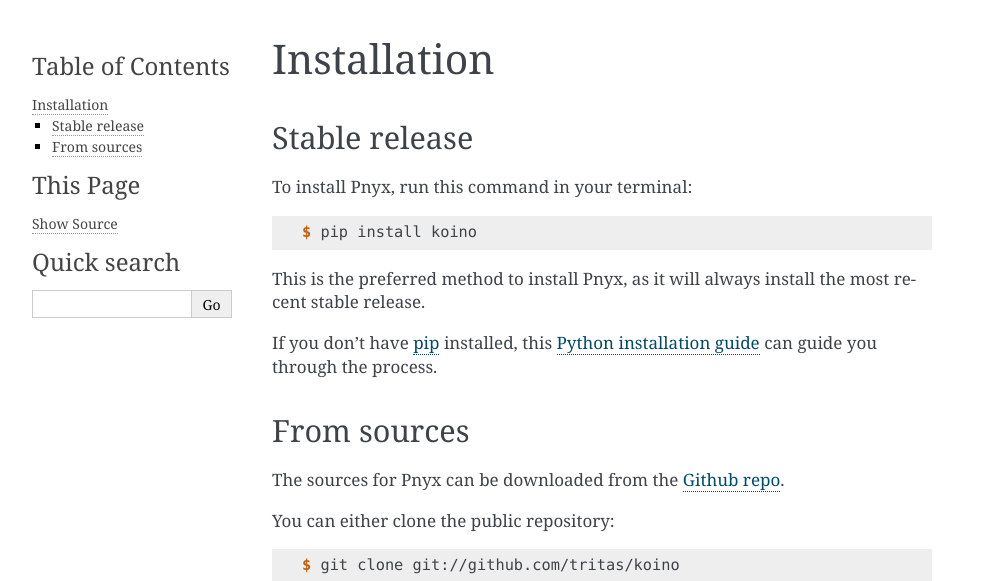
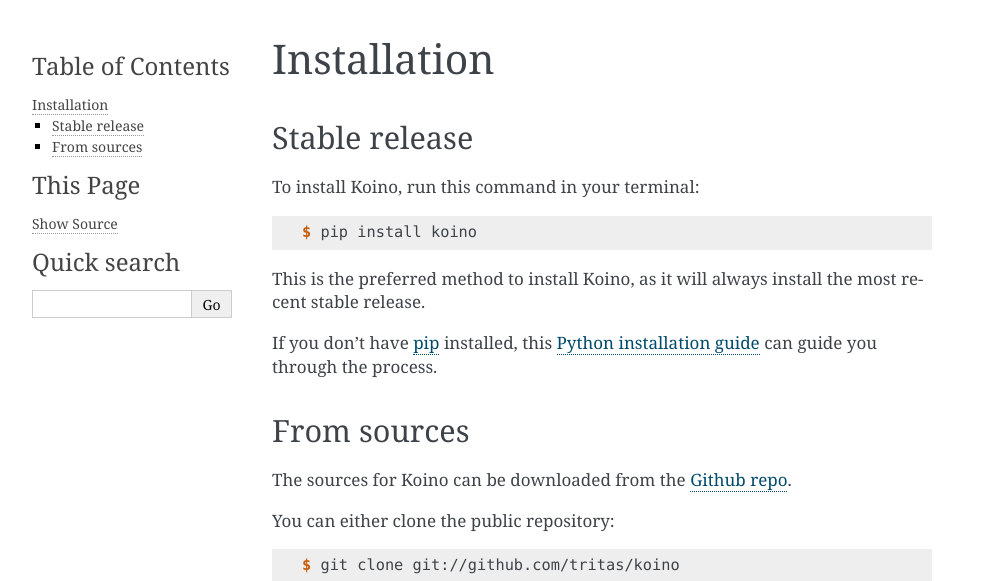
Before and after one commit to tritas/koino, a Sphinx documentation site: the page built from docs/installation.rst, in a window 1280 px wide. Shown: the top 581 px of the page, without its empty margins (148-1141 px from the left). Built offline with Sphinx 7.4.7, drawn with Linux system fonts in a browser that asks for light colours; pages that are not in the unit, such as notebooks, are missing from menus.

Commit message:
Rename some things

```diff
--- a/CONTRIBUTING.rst
+++ b/CONTRIBUTING.rst
@@ -38,8 +38,8 @@
 Write Documentation
 ~~~~~~~~~~~~~~~~~~~
 
-Pnyx could always use more documentation, whether as part of the
-official Pnyx docs, in docstrings, or even on the web in blog posts,
+Koino could always use more documentation, whether as part of the
+official Koino docs, in docstrings, or even on the web in blog posts,
 articles, and such.
 
 Submit Feedback
--- a/docs/conf.py
+++ b/docs/conf.py
@@ -47,7 +47,7 @@
 master_doc = 'index'
 
 # General information about the project.
-project = u'Pnyx'
+project = u'Koino'
 copyright = u"2018, Aris Tritas"
 author = u"Aris Tritas"
 
@@ -129,7 +129,7 @@
 # [howto, manual, or own class]).
 latex_documents = [
     (master_doc, 'koino.tex',
-     u'Pnyx Documentation',
+     u'Koino Documentation',
      u'Aris Tritas', 'manual'),
 ]
 
@@ -140,7 +140,7 @@
 # (source start file, name, description, authors, manual section).
 man_pages = [
     (master_doc, 'koino',
-     u'Pnyx Documentation',
+     u'Koino Documentation',
      [author], 1)
 ]
 
@@ -152,7 +152,7 @@
 #  dir menu entry, description, category)
 texinfo_documents = [
     (master_doc, 'koino',
-     u'Pnyx Documentation',
+     u'Koino Documentation',
      author,
      'koino',
      'One line description of project.',
--- a/docs/index.rst
+++ b/docs/index.rst
@@ -1,4 +1,4 @@
-Welcome to Pnyx's documentation!
+Welcome to Koino's documentation!
 ======================================
 
 .. toctree::
--- a/docs/installation.rst
+++ b/docs/installation.rst
@@ -8,13 +8,13 @@
 Stable release
 --------------
 
-To install Pnyx, run this command in your terminal:
+To install Koino, run this command in your terminal:
 
 .. code-block:: console
 
     $ pip install koino
 
-This is the preferred method to install Pnyx, as it will always install the most recent stable release.
+This is the preferred method to install Koino, as it will always install the most recent stable release.
 
 If you don't have `pip`_ installed, this `Python installation guide`_ can guide
 you through the process.
@@ -26,7 +26,7 @@
 From sources
 ------------
 
-The sources for Pnyx can be downloaded from the `Github repo`_.
+The sources for Koino can be downloaded from the `Github repo`_.
 
 You can either clone the public repository:
 
--- a/docs/usage.rst
+++ b/docs/usage.rst
@@ -2,6 +2,6 @@
 Usage
 =====
 
-To use Pnyx in a project::
+To use Koino in a project::
 
     import koino
--- a/koino/__init__.py
+++ b/koino/__init__.py
@@ -1,6 +1,6 @@
 # -*- coding: utf-8 -*-
 
-"""Top-level package for Pnyx."""
+"""Top-level package for Koino."""
 
 __author__ = """Aris Tritas"""
 __email__ = "a.tritas@gmail.com"
```
Also changed, not shown: other parts of CONTRIBUTING.rst (+1 -1 lines), README.rst (+4 -4 lines), setup.py (+3 -6 lines), .github/ISSUE_TEMPLATE.md, .travis.yml, 9 other files.
